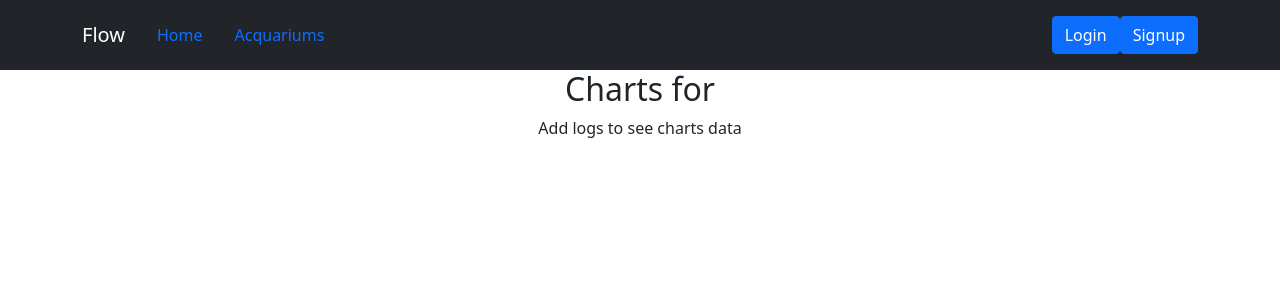
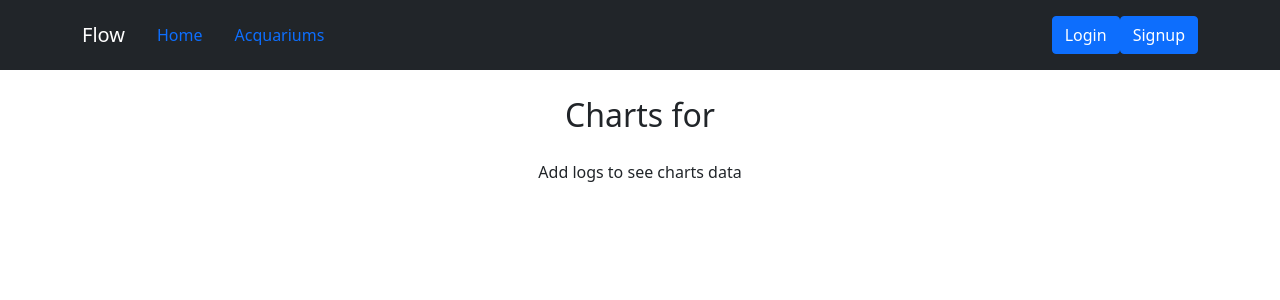
Before and after one commit to elisa-mamolo/flow-client, a React (Create React App) app: page /charts/1 in a window 1280 px wide. Shown: the top 300 px of the page. Built offline with nearby package versions, Linux system fonts and the light colour scheme; no server answers.

Commit message:
navbar charts etc styling

```diff
--- a/src/components/NavBar.js
+++ b/src/components/NavBar.js
@@ -21,7 +21,7 @@ function NavBar(props) {
             <Navbar.Text>
               {user && (
                 <p>
-                  Signed in as: <a href="#login">{user.email}</a>
+                  Signed in as: <a href="#login">{user.email}</a>{" "}
                   <Button className="bg-light text-black">Logout</Button>
                 </p>
               )}{" "}
--- a/src/pages/Charts.js
+++ b/src/pages/Charts.js
@@ -64,7 +64,7 @@ function Charts(props) {
   return (
     <div>
       <NavBarComponent />
-      <h2>Charts for {acquarium.name}</h2>
+      <h2 className="titles">Charts for {acquarium.name}</h2>
       {data.length === 0 && <p>Add logs to see charts data</p>}
       {data.length > 0 && (
         <div>
--- a/src/pages/SignupPage.js
+++ b/src/pages/SignupPage.js
@@ -2,6 +2,7 @@ import { useState } from "react";
 import { Link, useNavigate } from "react-router-dom";
 import axios from "axios";
 import { Button, Form } from "react-bootstrap";
+import NavBar from "../components/NavBar";
 
 const API_URL = "http://localhost:5005";
 
@@ -38,6 +39,7 @@ function SignupPage(props) {
 
   return (
     <div className="SignupPage">
+      <NavBar></NavBar>
       <div className="LoginPage mt-5">
         <div className="container h-100 w-50 ">
           <div className="row d-flex justify-content-center bg-dark ">
```
